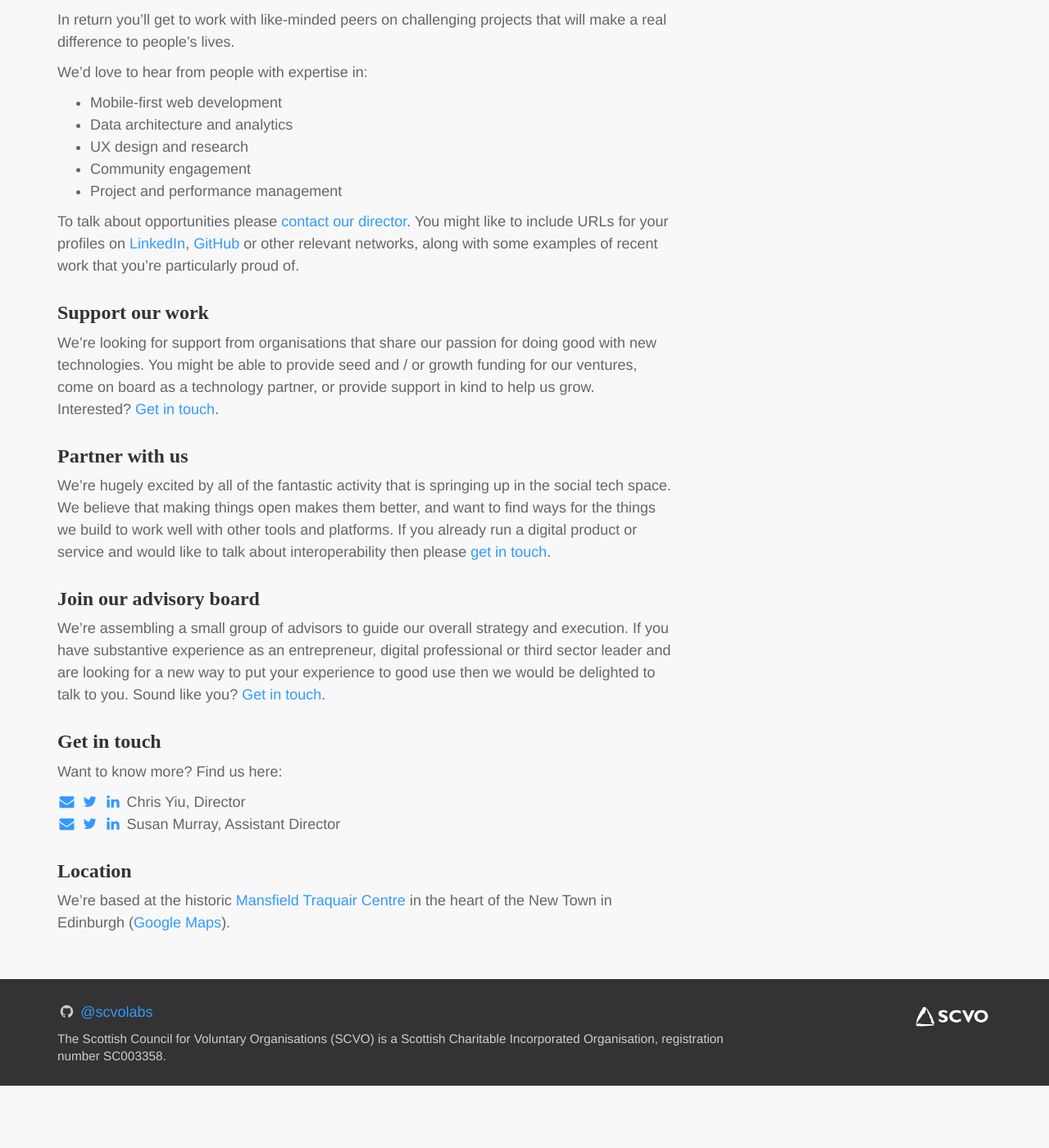
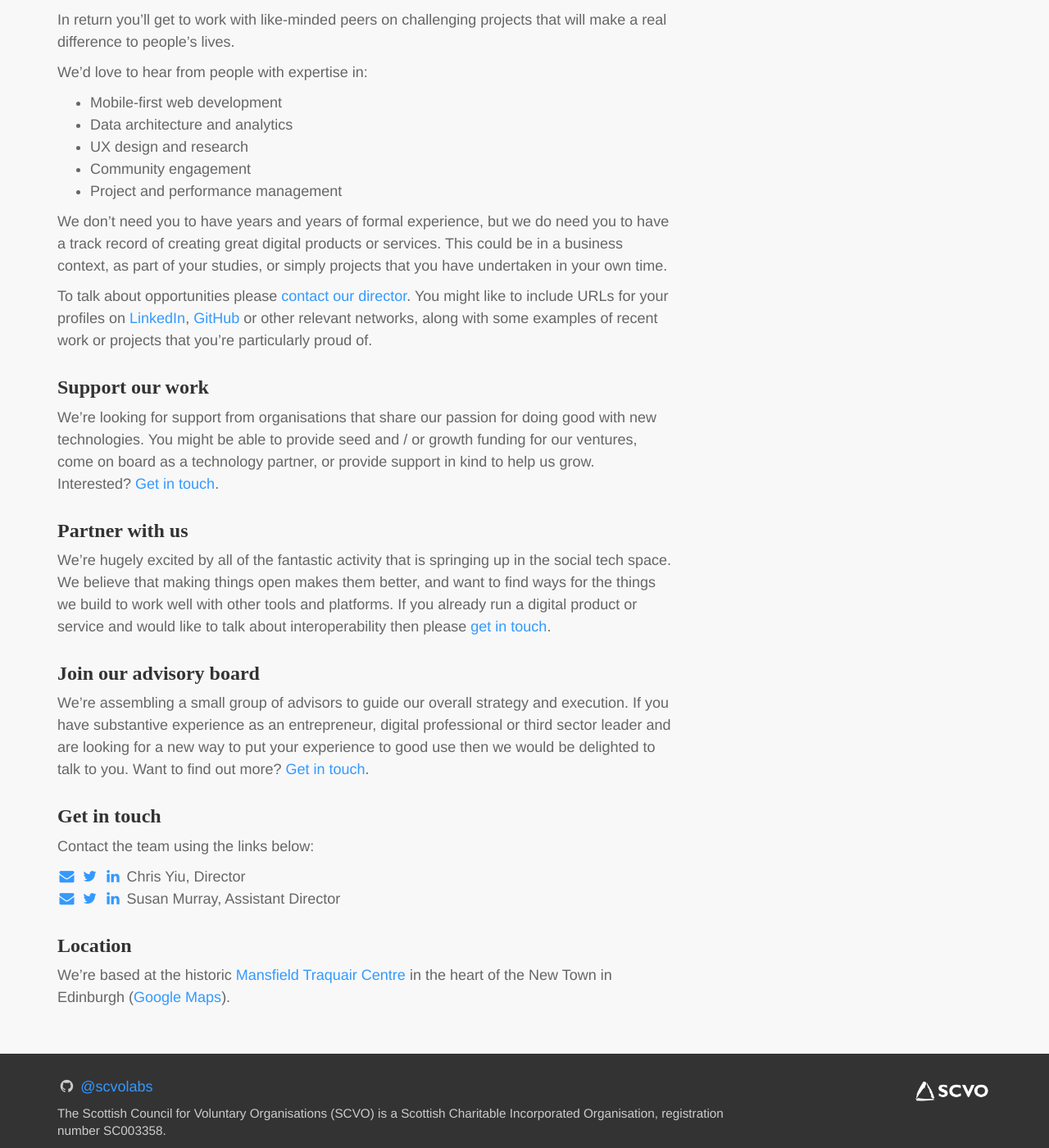
Before and after one commit to scvolabs/scvolabs-website, a Jekyll site: the page built from index.md, in a window 1280 px wide and 1400 px high, scrolled down 1075 px. Shown: the whole window at 82% size. Built offline with Jekyll 4.4.1, drawn with Linux system fonts in a browser that asks for light colours; nearby versions of some CDN libraries; some web fonts are replaced; before the commit the page ends 2399 px from its top, so only the background shows below that.

Commit message:
addition to join us

```diff
--- a/index.md
+++ b/index.md
@@ -38,7 +38,9 @@ We'd love to hear from people with expertise in:
 - Community engagement
 - Project and performance management
 
-To talk about opportunities please [contact our director](mailto:chris.yiu@scvo.org.uk). You might like to include URLs for your profiles on [LinkedIn](https://linkedin.com), [GitHub](https://github.com) or other relevant networks, along with some examples of recent work that you're particularly proud of.
+We don't need you to have years and years of formal experience, but we do need you to have a track record of creating great digital products or services. This could be in a business context, as part of your studies, or simply projects that you have undertaken in your own time.
+
+To talk about opportunities please [contact our director](mailto:chris.yiu@scvo.org.uk). You might like to include URLs for your profiles on [LinkedIn](https://linkedin.com), [GitHub](https://github.com) or other relevant networks, along with some examples of recent work or projects that you're particularly proud of.
 
 ### Support our work
 
@@ -50,11 +52,11 @@ We're hugely excited by all of the fantastic activity that is springing up in th
 
 ### Join our advisory board
 
-We're assembling a small group of advisors to guide our overall strategy and execution. If you have substantive experience as an entrepreneur, digital professional or third sector leader and are looking for a new way to put your experience to good use then we would be delighted to talk to you. Sound like you? [Get in touch](mailto:chris.yiu@scvo.org.uk).
+We're assembling a small group of advisors to guide our overall strategy and execution. If you have substantive experience as an entrepreneur, digital professional or third sector leader and are looking for a new way to put your experience to good use then we would be delighted to talk to you. Want to find out more? [Get in touch](mailto:chris.yiu@scvo.org.uk).
 
 ### Get in touch
 
-Want to know more? Find us here:
+Contact the team using the links below:
 
 [<i class="fa fa-fw fa-envelope"></i>](mailto:chris.yiu@scvo.org.uk) [<i class="fa fa-fw fa-twitter"></i>](https://twitter.com/clry2) [<i class="fa fa-fw fa-linkedin"></i>](https://uk.linkedin.com/in/clry2) Chris Yiu, Director
 [<i class="fa fa-fw fa-envelope"></i>](mailto:susan.murray@scvo.org.uk) [<i class="fa fa-fw fa-twitter"></i>](https://twitter.com/ramsaymurray) [<i class="fa fa-fw fa-linkedin"></i>](https://www.linkedin.com/profile/view?id=45755563) Susan Murray, Assistant Director
```
